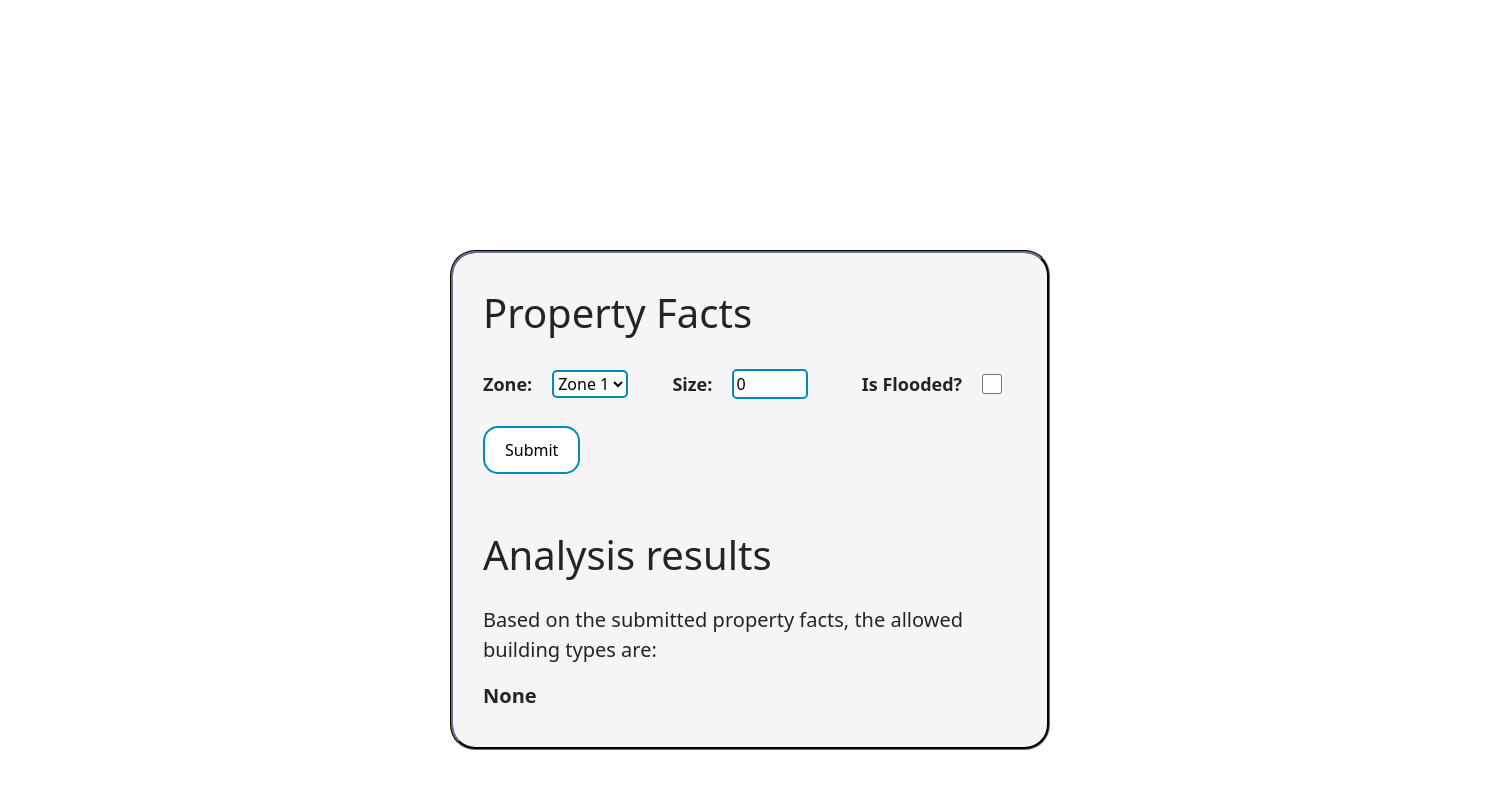
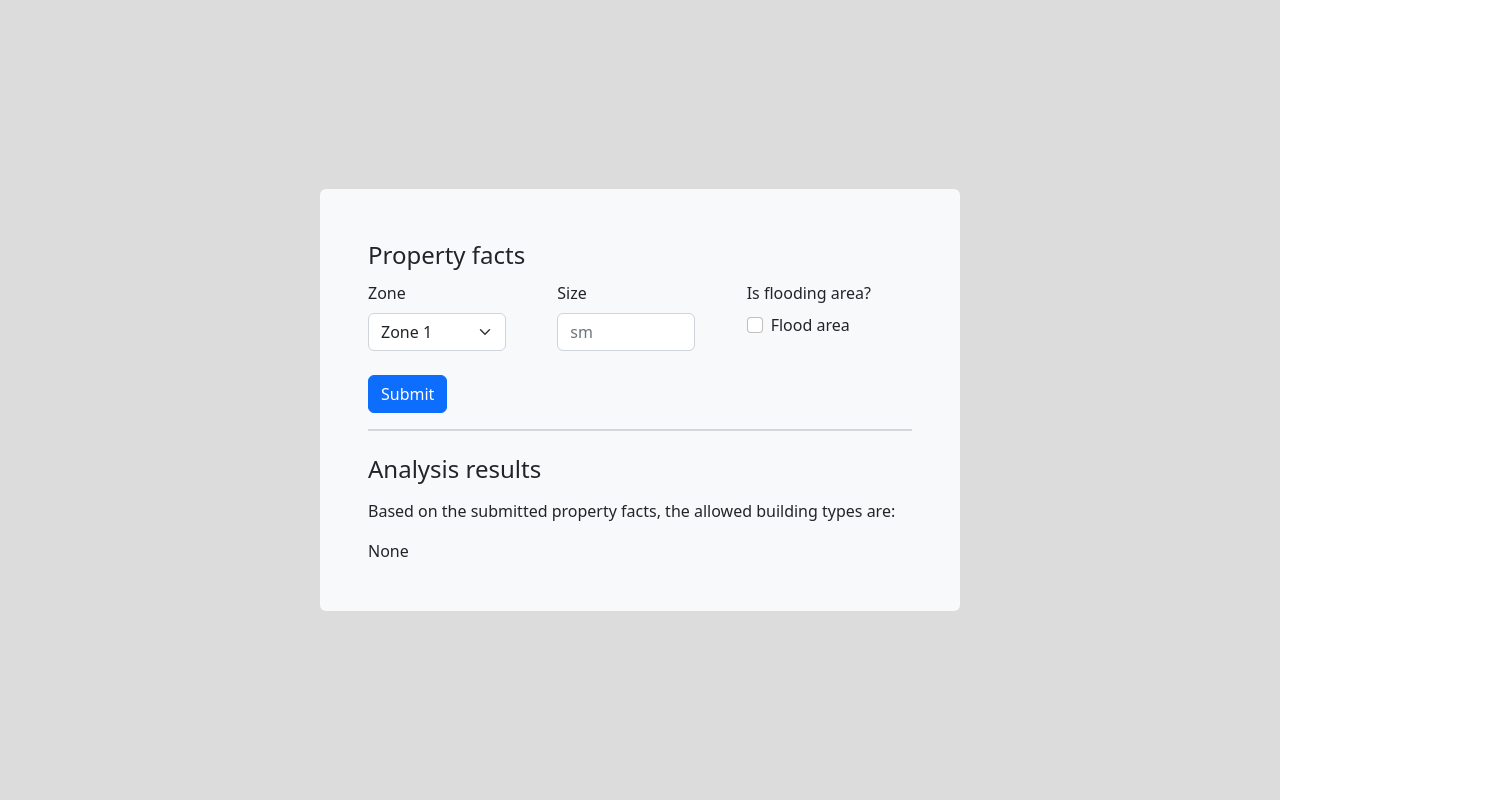
Before and after one commit to AndrewKulagin/Civato-Software-Engineering-Task, a React (Create React App) app: page / in a window 1280 px wide. Shown: the top 800 px of the page, 1500 px wide, since content can reach past the window. Built offline with nearby package versions, Linux system fonts and the light colour scheme.

Commit message:
Added Bootstrap

```diff
--- a/src/App.css
+++ b/src/App.css
@@ -1,125 +1,51 @@
-#geeks {
-  height: 100vh;
-  width: 100vw;
-  background-color: white;
-  display: flex;
-  justify-content: center;
-  align-items: center;
-  min-width: 1500px;
-  min-height: 1000px;
+.jumbotron.vertical-center {
+  margin-bottom: 0; /* Remove the default bottom margin of .jumbotron */
 }
 
-#centre {
-  height: 50%;
-  width: 40%;
-  background-color: whitesmoke;
-  border-color: #282c34;
-  border-style: groove;
-  border-radius: 25px;
-  padding: 10px;
-  position: relative;
-  max-width: 900px;
-  max-height: 500px;
+.vertical-center {
+  min-height: 100%;  /* Fallback for vh unit */
+  min-height: 100vh; /* You might also want to use
+                        'height' property instead.
+
+                        Note that for percentage values of
+                        'height' or 'min-height' properties,
+                        the 'height' of the parent element
+                        should be specified explicitly.
+
+                        In this case the parent of '.vertical-center'
+                        is the <body> element */
+
+  /* Make it a flex container */
+  display: -webkit-box;
+  display: -moz-box;
+  display: -ms-flexbox;
+  display: -webkit-flex;
+  display: flex;
+
+  /* Align the bootstrap's container vertically */
+    -webkit-box-align : center;
+  -webkit-align-items : center;
+       -moz-box-align : center;
+       -ms-flex-align : center;
+          align-items : center;
+
+  /* In legacy web browsers such as Firefox 9
+     we need to specify the width of the flex container */
+  width: 100%;
+  min-width: 600px;
+
+  /* Also 'margin: 0 auto' doesn't have any effect on flex items in such web browsers
+     hence the bootstrap's container won't be aligned to the center anymore.
+
+     Therefore, we should use the following declarations to get it centered again */
+         -webkit-box-pack : center;
+            -moz-box-pack : center;
+            -ms-flex-pack : center;
+  -webkit-justify-content : center;
+          justify-content : center;
 }
 
-form {
-  width: 100%;
-  height: 30%;
+.back-gray
+{
+  background-color:   	#DCDCDC;
 }
-
-#formcontainer {
-  width: 100%;
-  height: 30%;
-}
-
-#leftbox {
-  float: left;
-  width: 33%;
-  height: 100%;
-  display: flex;
-  align-items: center;
-}
-
-#middlebox {
-  float: left;
-  width: 33%;
-  height: 100%;
-  display: flex;
-  align-items: center;
-}
-
-#rightbox {
-  float: right;
-  width: 34%;
-  height: 100%;
-  display: flex;
-  align-items: center;
-}
-
-label {
-  font-size: large;
-  font-weight: bold;
-  padding: 20px;
-}
-
-input, select {
-  margin: 20px;
-}
-
-select {
-  width:40%;
-  background-color: white;
-  color: black;
-  border: 2px solid #008CBA;
-  border-radius: 5px;
-}
-
-.button {
-  background-color: white;
-  color: black;
-  border: 2px solid #008CBA;
-  padding: 10px 20px;
-  margin: 20px;
-  text-align: center;
-  text-decoration: none;
-  display: inline-block;
-  font-size: 16px;
-  transition-duration: 0.4s;
-  cursor: pointer;
-  border-radius: 15px;
-}
-
-.button2:hover {
-  background-color: #008CBA;
-  color: white;
-}
-
-#number {
-  width:40%;
-  background-color: white;
-  color: black;
-  border: 2px solid #008CBA;
-  border-radius: 5px;
-}
-
-#checkbox {
-  width: 20px;
-  height: 20px;
-  border: 2px solid #008CBA;
-}
-
-.title {
-  padding: 20px;
-  font-size: 40px;
-}
-
-#analysis {
- padding: 0px 20px;
- font-size: 20px;
- font-weight: bold;
-}
-
-p {
-  padding: 0px 20px;
-  font-size: 20px;
-}
--- a/src/App.js
+++ b/src/App.js
@@ -4,7 +4,7 @@ import React, { useState } from 'react';
 
 function App() {
   const [zone, setZone] = useState("Zone 1");
-  const [size, setSize] = useState(0);
+  const [size, setSize] = useState(500);
   const [flood, setFlood] = useState(false);
   const [analysis, setAnalysis] = useState("None");
 
@@ -39,48 +39,45 @@ function App() {
 
 
   return (
-    <div id="geeks">
-      <div id="centre">
-        <div class="title">
-          Property Facts
-        </div>
-        <form onSubmit={handleSubmit}>
-          <div id="formcontainer">
-            <div id="leftbox">
-              <label>
-                Zone:
-              </label>
-              <select name="zone" onChange={handleZoneChange} value={zone}>
-                <option value="Zone 1">Zone 1</option>
-                <option value="Zone 2">Zone 2</option>
-                <option value="Zone 3">Zone 3</option>
-              </select>
+    <div class="jumbotron vertical-center back-gray" >
+      <div class="container-sm w-50 bg-light p-5 rounded">
+        <form>
+          <legend>Property facts</legend>
+          <div class="row">
+            <div class="col-sm-4">
+              <div class="form-group col-xs-10 col-md-10">
+                <label for="disabledSelect" class="form-label">Zone</label>
+                <select class="form-select" onChange={handleZoneChange}>
+                  <option value="Zone 1">Zone 1</option>
+                  <option value="Zone 2">Zone 2</option>
+                  <option value="Zone 3">Zone 3</option>
+                </select>
+              </div>
             </div>
-            <div id="middlebox">
-              <label>
-                Size:
-              </label>
-              <input
-                id="number"
-                name="size"
-                type="number"
-                onChange={handleSizeChange}
-                value={size} />
+            <div class="col-sm-4">
+              <div class="form-group col-xs-10 col-md-10">
+                <div class="mb-3">
+                  <label for="disabledTextInput" class="form-label">Size</label>
+                  <input type="number" class="form-control" placeholder="sm" onChange={handleSizeChange} />
+                </div>
+              </div>
             </div>
-            <div id="rightbox">
-              <label>
-                Is Flooded?
-              </label>
-              <input id="checkbox"
-                checked={flood}
-                onChange={handleCheckChange}
-                name="iFlooded"
-                type="checkbox" />
+            <div class="col-sm-4">
+              <div class="form-group col-xs-10 col-md-10">
+                <div  class="form-label">Is flooding area?</div>
+                <div class="form-check">
+                  <input class="form-check-input" onChange={handleCheckChange} type="checkbox" value="" id="flexCheckDefault"/>
+                    <label class="form-check-label" for="flexCheckDefault">
+                      Flood area
+                    </label>
+                </div>
+              </div>
             </div>
           </div>
-          <div><input class="button button2" type="submit" value="Submit" /></div>
+          <button type="button" class="btn btn-primary mt-2" onClick={handleSubmit}>Submit</button>
         </form>
-        <div class="title">
+        <hr class="bg-danger border-2 border-top border-secondary"></hr>
+        <div class="h4 mt-4 mb-3">
           Analysis results
         </div>
         <div>
@@ -91,7 +88,6 @@ function App() {
         </div>
       </div>
     </div>
-
   )
 }
 export default App;
--- a/src/index.js
+++ b/src/index.js
@@ -9,7 +9,10 @@ import 'bootstrap/dist/js/bootstrap.bundle.min';
 const root = ReactDOM.createRoot(document.getElementById('root'));
 root.render(
   <React.StrictMode>
+    <div class="bg-light">
     <App />
+    </div>
+
   </React.StrictMode>
 );
 
```
